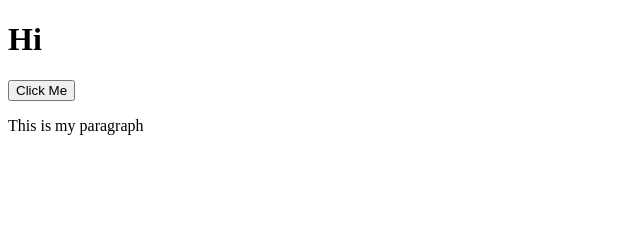
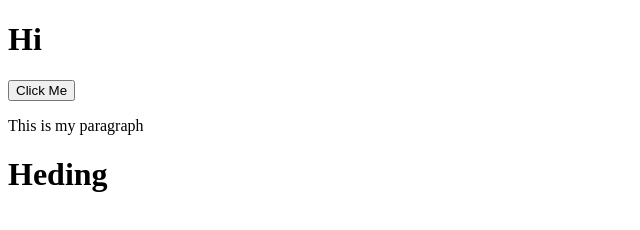
Before and after one commit to dnyaneshwarshetkar/sample-git-project, a plain HTML site: page index.html in a window 1280 px wide. Shown: the whole page, without its empty margins (0-640 px from the left). Drawn offline with Linux system fonts and the light colour scheme.

Commit message:
heaading aadded

```diff
--- a/index.html
+++ b/index.html
@@ -11,5 +11,7 @@
     <button onclick="alert('Hello Friends')"> Click Me</button>
 
     <p>This is my paragraph</p>
+
+    <h1> Heding</h1>
 </body>
 </html>
```
